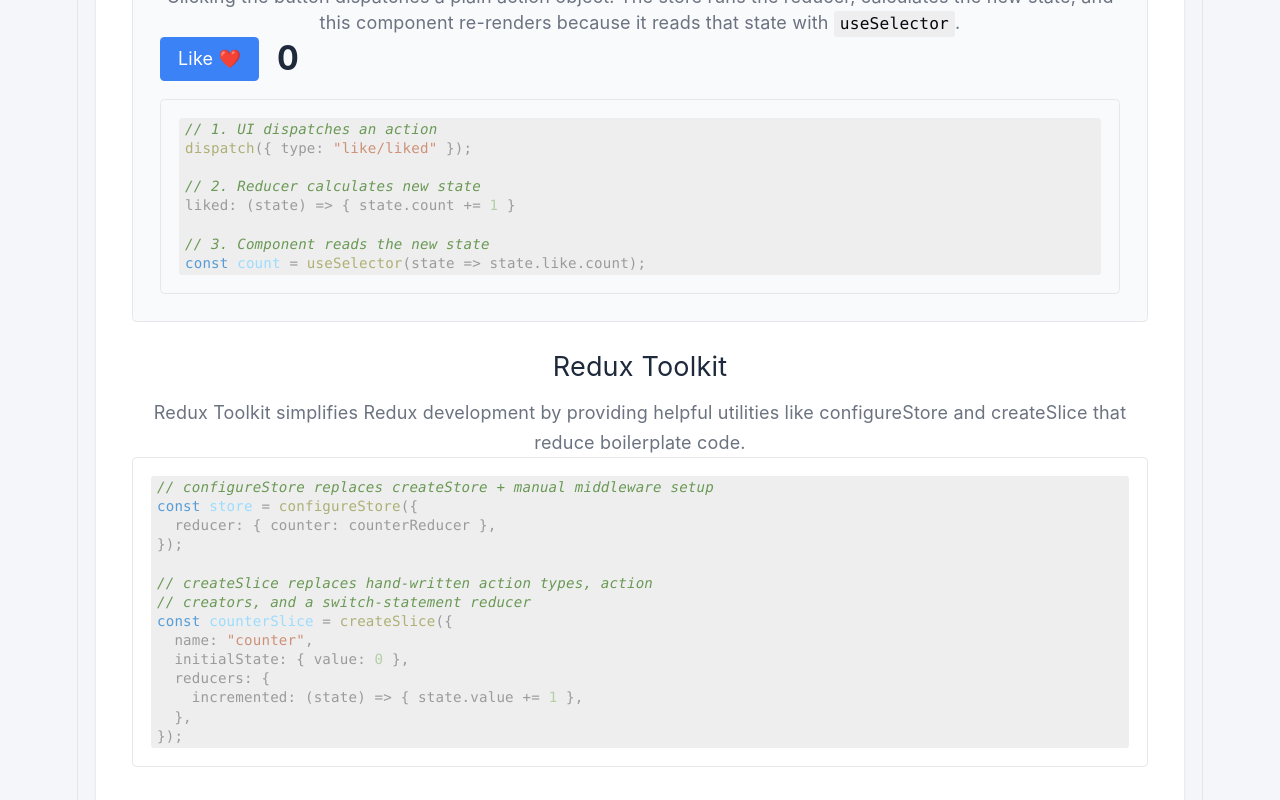
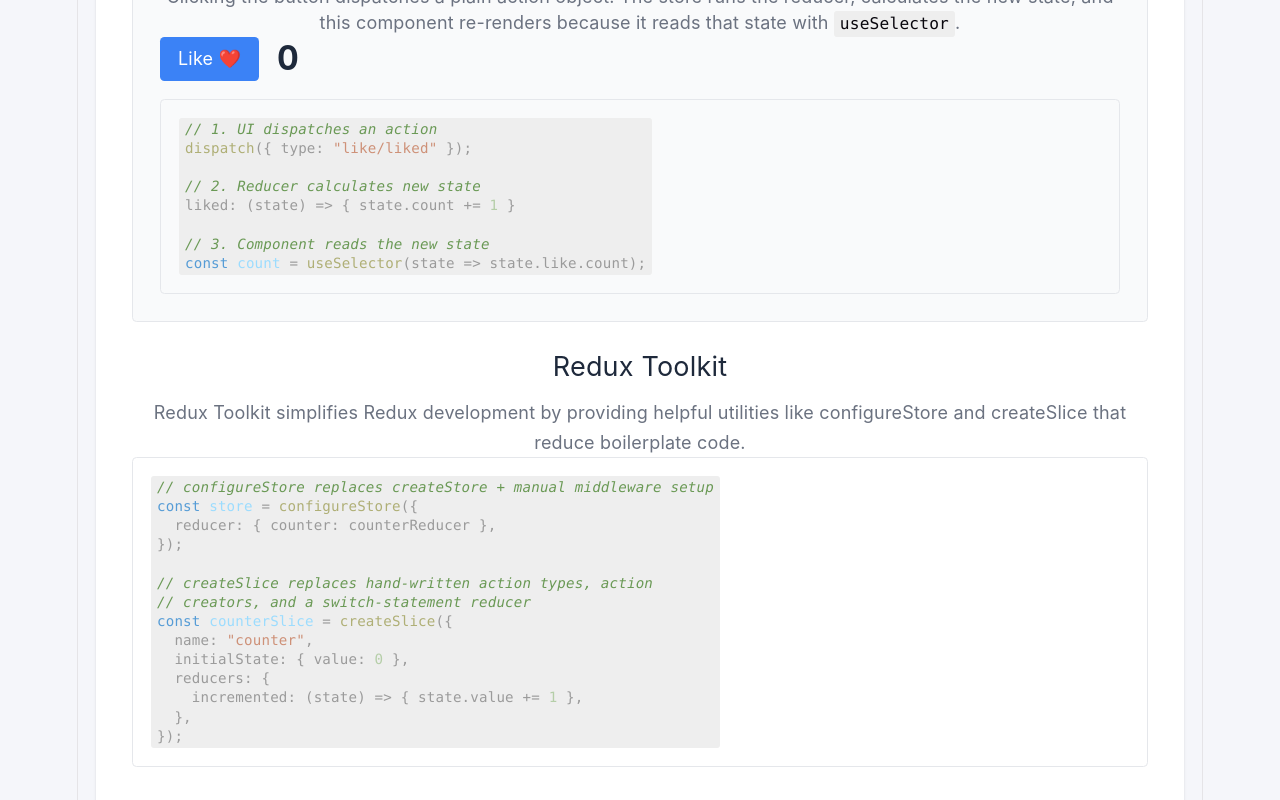
Before and after one commit to IsaVII/LearningTool, a React (Vite) app in the folder frontend/: page /redux in a window 1280 px wide. Shown: the part 800-1600 px from the top of the page. Built offline with nearby package versions, Linux system fonts and the light colour scheme.

Commit message:
fixed background

```diff
--- a/frontend/src/components/CodeBlock.jsx
+++ b/frontend/src/components/CodeBlock.jsx
@@ -23,7 +23,7 @@
         per line) get laid out as flex-row items side by side instead of
         stacking - i.e. every line ends up on the same visual row.
       */}
-      <code style={{ display: "block" }}>
+      <code style={{ display: "block", width: "fit-content" }}>
         {lines.map((line, i) => {
           const lineNumber = i + 1;
           const isHighlighted = highlightSet.has(lineNumber);
@@ -31,7 +31,7 @@
           return (
             <div
               key={lineNumber}
-              className={`flex w-full ${
+              className={`flex w-fit min-w-full ${
                 isHighlighted
                   ? "bg-white/10 -mx-4 px-4 border-l-2 border-accent"
                   : ""
```
